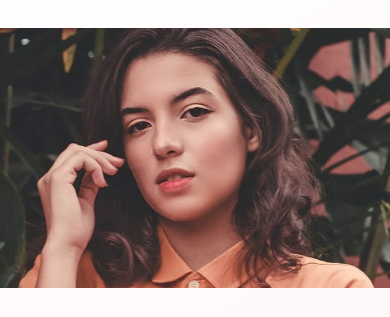
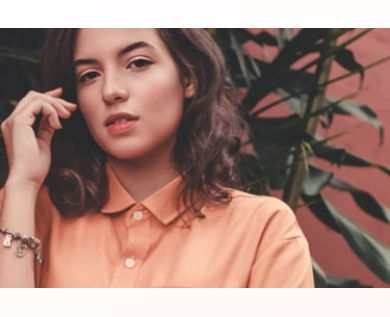
Before and after one commit to Grifano/FM__Base-Apparel-coming-soon-page, a plain HTML site: page index.html in a window 390 px wide. Shown: the part 56-373 px from the top of the page. Drawn offline with Linux system fonts and the light colour scheme.

Commit message:
C08 Fix the issue with pictute. Update Readme.

```diff
--- a/index.html
+++ b/index.html
@@ -51,12 +51,13 @@
         </div>
       </main>
       <aside>
-        <img
-          srcset="./images/hero-mobile.jpg 375w, ./images/hero-desktop.jpg 610w"
-          sizes="(max-width: 769px) 375"
-          src="./images/hero-desktop.jpg"
-          alt=""
-        />
+        <picture>
+          <source
+            srcset="./images/hero-mobile.jpg"
+            media="(max-width: 825px)"
+          />
+          <img src="./images/hero-desktop.jpg" alt="Women looking passion" />
+        </picture>
       </aside>
     </div>
     <!-- Attribution. Author name -->
```
Also changed, not shown: 1 other file.
